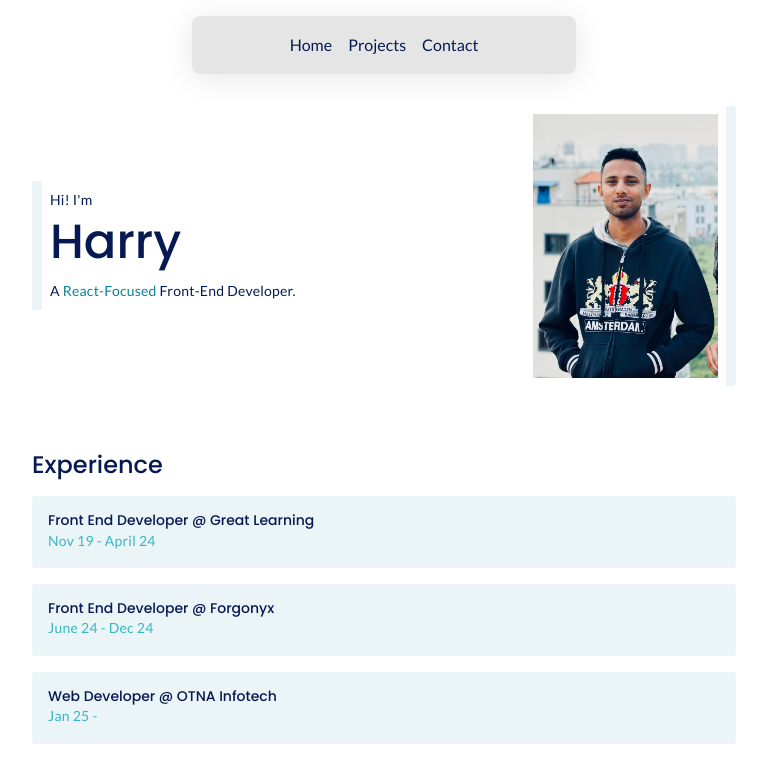
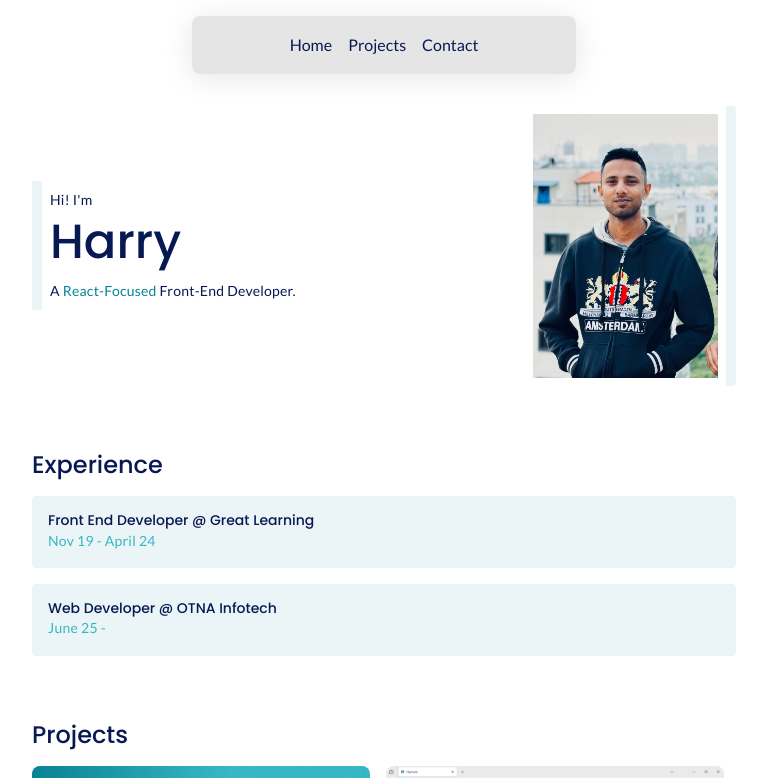
Before and after one commit to harrythettayil/portfolio-react, a React (Vite) app: page / in a window 1280 px wide. Shown: the top 778 px of the page, without its empty margins (256-1023 px from the left). Built offline with nearby package versions, Linux system fonts and the light colour scheme.

Commit message:
exp update

```diff
--- a/src/components/experience/exp.js
+++ b/src/components/experience/exp.js
@@ -4,12 +4,8 @@ const exp = [
     time: "Nov 19 - April 24",
   },
   {
-    title: "Front End Developer @ Forgonyx",
-    time: "June 24 - Dec 24",
-  },
-  {
     title: "Web Developer @ OTNA Infotech",
-    time: "Jan 25 -",
+    time: "June 25 -",
   },
 ]
 
```
